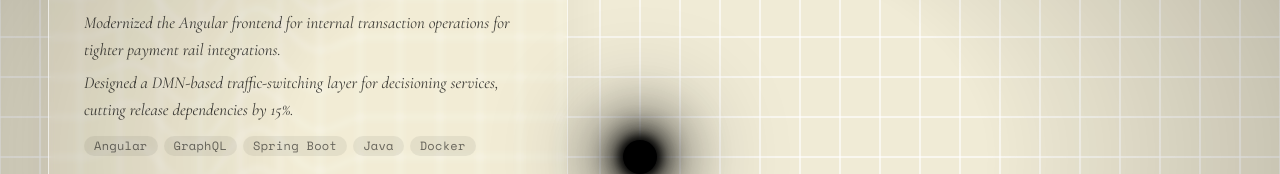
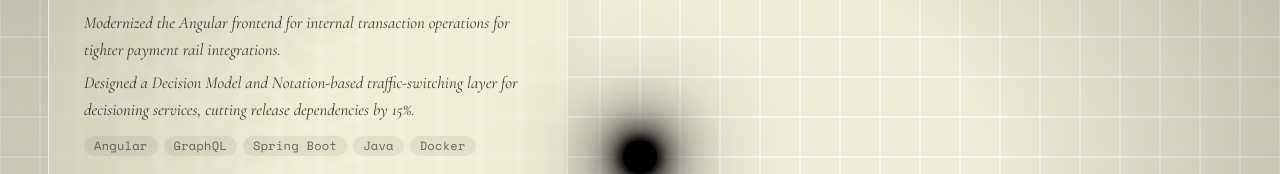
Before and after one commit to branboyo/branboyo.github.io, a React (Vite) app: page / in a window 1280 px wide. Both pictures are taken after a click on the button "EXPERIENCE". Shown: the part 243-417 px from the top of the page. Built offline with nearby package versions, Linux system fonts and the light colour scheme.

Commit message:
ats optimization

```diff
--- a/src/pages/Experience.jsx
+++ b/src/pages/Experience.jsx
@@ -6,7 +6,7 @@ const EXPERIENCE = [
     stack: ['Angular', 'GraphQL', 'Spring Boot', 'Java', 'Docker'],
     bullets: [
       'Modernized the Angular frontend for internal transaction operations for tighter payment rail integrations.',
-      'Designed a DMN-based traffic-switching layer for decisioning services, cutting release dependencies by 15%.',
+      'Designed a Decision Model and Notation-based traffic-switching layer for decisioning services, cutting release dependencies by 15%.',
     ],
   },
   {
@@ -25,7 +25,7 @@ const EXPERIENCE = [
     period: 'Dec 2021 — Aug 2022',
     stack: ['ASP.NET', 'C#', 'Python', 'PowerApps', 'SharePoint'],
     bullets: [
-      'Maintained the ASP.NET construction-tracking platform powering the DC Metro Silver Line extension project.',
+      'Maintained the ASP.NET construction-tracking web app powering the DC Metro Silver Line extension project.',
       'Built inventory tooling with PowerApps and Python that meaningfully reduced manual overhead for the IT team.',
     ],
   },
```
